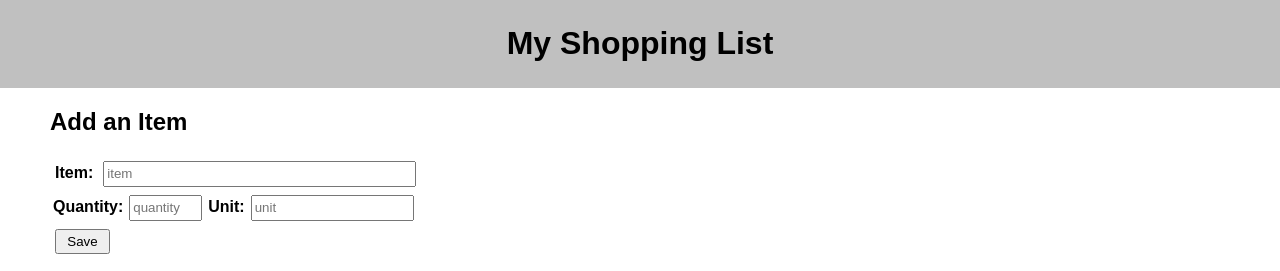
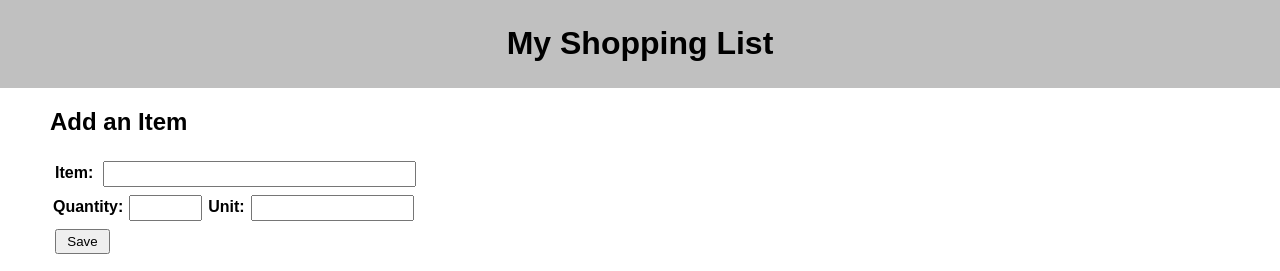
Before and after one commit to xqhuynh/pod-1-react-shopping-list, a React (Create React App) app: page / in a window 1280 px wide. Shown: the top 271 px of the page. Built offline with nearby package versions, Linux system fonts and the light colour scheme; no server answers.

Commit message:
Update CSS

```diff
--- a/src/components/App/App.css
+++ b/src/components/App/App.css
@@ -8,6 +8,7 @@ main {
   gap: 20px;
   flex-wrap: wrap;
   margin-top: 50px;
+  margin-bottom: 50px;
 }
 
 .box {
@@ -32,3 +33,7 @@ main {
 .clearResetBtns {
   padding-left: 50px;
 }
+
+.clearButton {
+  margin-right: 15px;
+}
--- a/src/components/ClearReset/ClearReset.jsx
+++ b/src/components/ClearReset/ClearReset.jsx
@@ -16,7 +16,7 @@ const ClearReset = ({deleteItems, resetPurchase}) => {
 
         <div className="clearResetBtns">
         <h2>Shopping List</h2>
-        <button onClick={handleDelete}>Clear</button>
+        <button className="clearButton" onClick={handleDelete}>Clear</button>
         <button onClick={handleReset}>Reset</button>
         </div>
     )
--- a/src/components/CreateForm/CreateForm.jsx
+++ b/src/components/CreateForm/CreateForm.jsx
@@ -18,12 +18,12 @@ const CreateForm = ({ addNewItem} ) => {
             unit: newUnit,
         };
 
-        // Clear input fields
+        // Pass new item to GET item
+        addNewItem(newItemsInput)
+          // Clear input fields
         setNewItem('');
         setNewQuantity('');
         setNewUnit('');
-        // Pass new item to GET item
-        addNewItem(newItemsInput)
     }
 
     return (
@@ -32,13 +32,13 @@ const CreateForm = ({ addNewItem} ) => {
             <h2>Add an Item</h2>
             <div>
                 <h4 className='addItemText'>Item:</h4>
-                <input className='addItem' onChange={event => setNewItem(event.target.value)} type="text" placeholder='item' />
+                <input className='addItem' onChange={event => setNewItem(event.target.value)} type="text" />
             </div>
             <div>
                 <h4 className='quantityInputText'>Quantity:</h4>
-                <input className='quantityInput' onChange={event=> setNewQuantity(event.target.value)} type="number" placeholder='quantity' />
+                <input className='quantityInput' onChange={event=> setNewQuantity(event.target.value)} type="number" />
                 <h4 className='unitInputText'>Unit:</h4>
-                <input className='unitInput' onChange={event => setNewUnit(event.target.value)} type="text" placeholder='unit' />
+                <input className='unitInput' onChange={event => setNewUnit(event.target.value)} type="text" />
             </div>
             <button className='saveBtn' type="submit">Save</button>
         </form>
--- a/src/components/ItemsList/ItemsList.jsx
+++ b/src/components/ItemsList/ItemsList.jsx
@@ -1,4 +1,4 @@
-const ItemsList = ({ cartItem,  }) => {
+const ItemsList = ({ cartItem }) => {
   // Buy button event handler
 //   const buyButtonHandler = () => {
     const handleBuy = (evt) => {
@@ -26,7 +26,6 @@ const ItemsList = ({ cartItem,  }) => {
       return buttons
   }
 
-
   return (
     <>
       <div className="boxContainer">
```
Also changed, not shown: 1 other file (tests, documents, lock files or other folders).
